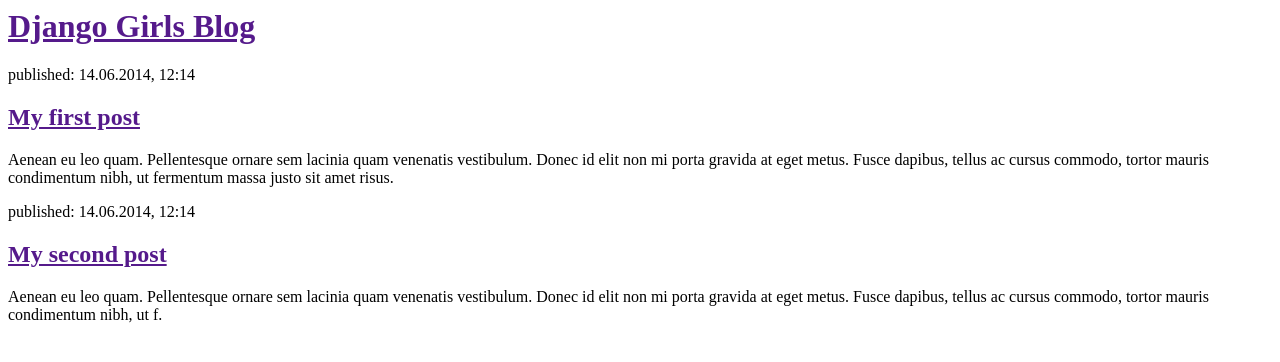
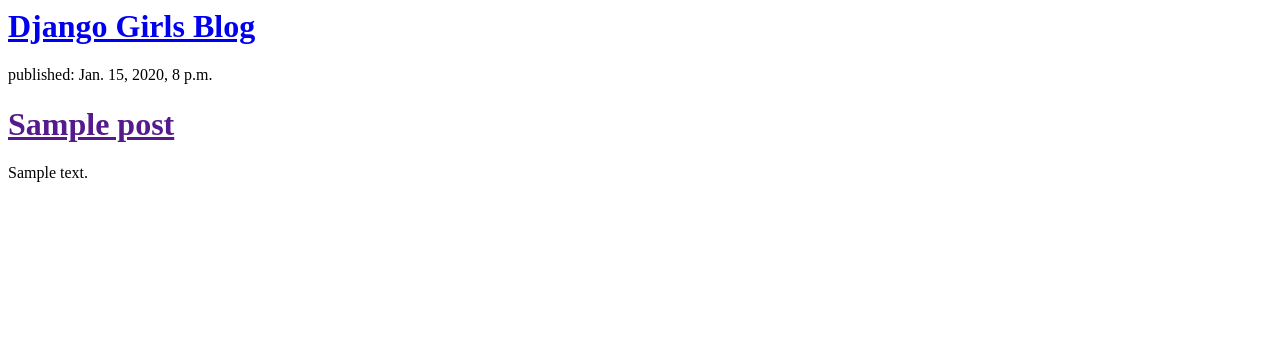
Before and after one commit to rhyllg/my-first-blog, a Django app: template blog/templates/blog/post_list.html in a window 1280 px wide. Shown: the top 362 px of the page. Run offline with Django 3.2, Linux system fonts and the light colour scheme; the template is opened without the code that fills it: values that come from a table or form of the project are taken from there, others are empty; tables that the repository leaves empty hold one stand-in row (values such as "Sample post").

Commit message:
Modified templates to display posts from database.

```diff
--- a/blog/templates/blog/post_list.html
+++ b/blog/templates/blog/post_list.html
@@ -4,19 +4,15 @@
     </head>
     <body>
         <div>
-            <h1><a href="">Django Girls Blog</a></h1>
-        </div>
+    <h1><a href="/">Django Girls Blog</a></h1>
+</div>
 
-        <div>
-            <p>published: 14.06.2014, 12:14</p>
-            <h2><a href="">My first post</a></h2>
-            <p>Aenean eu leo quam. Pellentesque ornare sem lacinia quam venenatis vestibulum. Donec id elit non mi porta gravida at eget metus. Fusce dapibus, tellus ac cursus commodo, tortor mauris condimentum nibh, ut fermentum massa justo sit amet risus.</p>
-        </div>
-
-        <div>
-            <p>published: 14.06.2014, 12:14</p>
-            <h2><a href="">My second post</a></h2>
-            <p>Aenean eu leo quam. Pellentesque ornare sem lacinia quam venenatis vestibulum. Donec id elit non mi porta gravida at eget metus. Fusce dapibus, tellus ac cursus commodo, tortor mauris condimentum nibh, ut f.</p>
-        </div>
+{% for post in posts %}
+    <div>
+        <p>published: {{ post.published_date }}</p>
+        <h1><a href="">{{ post.title }}</a></h1>
+        <p>{{ post.text|linebreaksbr }}</p>
+    </div>
+{% endfor %}
     </body>
 </html>
--- /dev/null
+++ b/blog/urls.py
@@ -0,0 +1,5 @@
+from django.conf.urls import include, url
+from . import views
+urlpatterns = [
+    url(r'^$', views.post_list, name='post_list'),
+]
--- a/blog/views.py
+++ b/blog/views.py
@@ -1,3 +1,7 @@
 from django.shortcuts import render
+from django.utils import timezone
+from .models import Post
 
-# Create your views here.
+def post_list(request):
+    posts = Post.objects.filter(published_date__lte=timezone.now()).order_by('published_date')
+    return render(request, 'blog/post_list.html', {'posts': posts})
--- a/mysite/urls.py
+++ b/mysite/urls.py
@@ -13,9 +13,10 @@ Including another URLconf
     1. Import the include() function: from django.conf.urls import url, include
     2. Add a URL to urlpatterns:  url(r'^blog/', include('blog.urls'))
 """
-from django.conf.urls import url
+from django.conf.urls import include, url
 from django.contrib import admin
 
 urlpatterns = [
     url(r'^admin/', admin.site.urls),
+    url(r'', include('blog.urls')),
 ]
```
